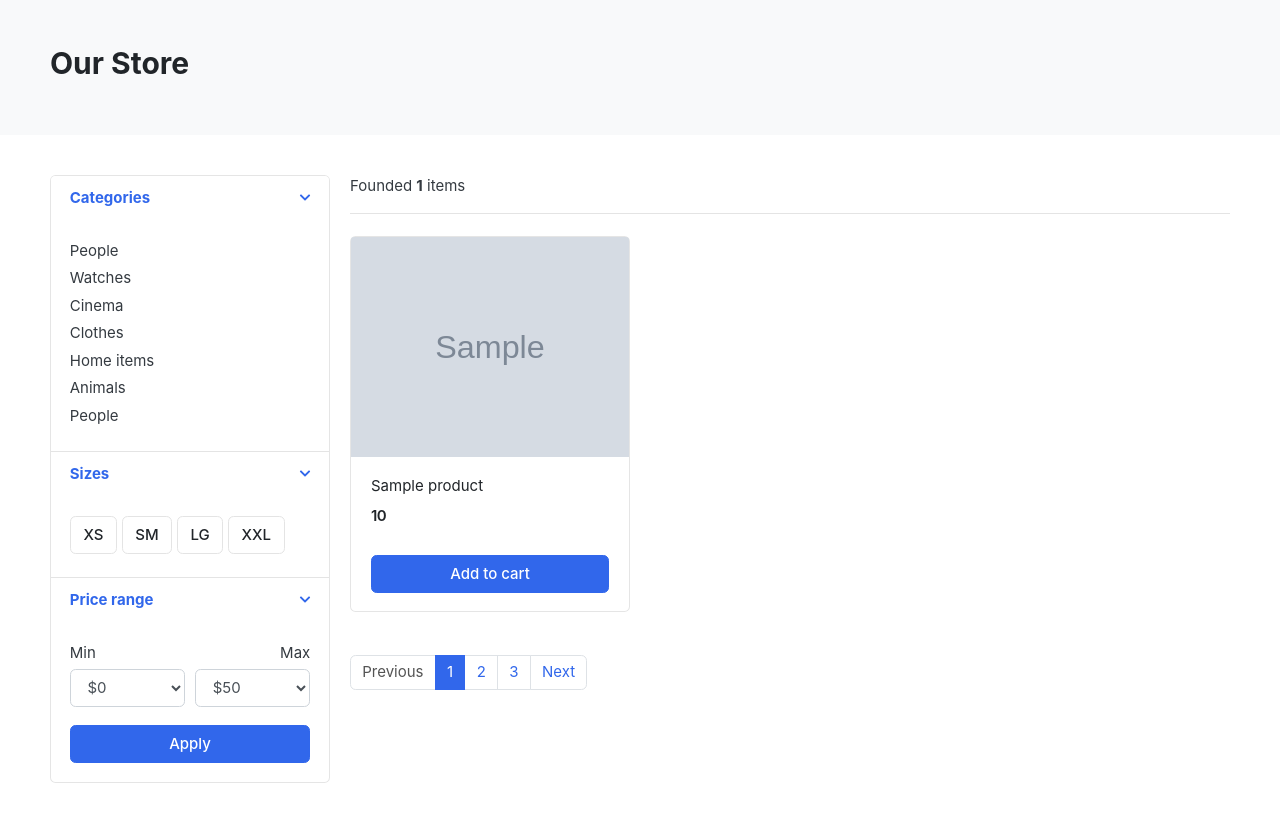
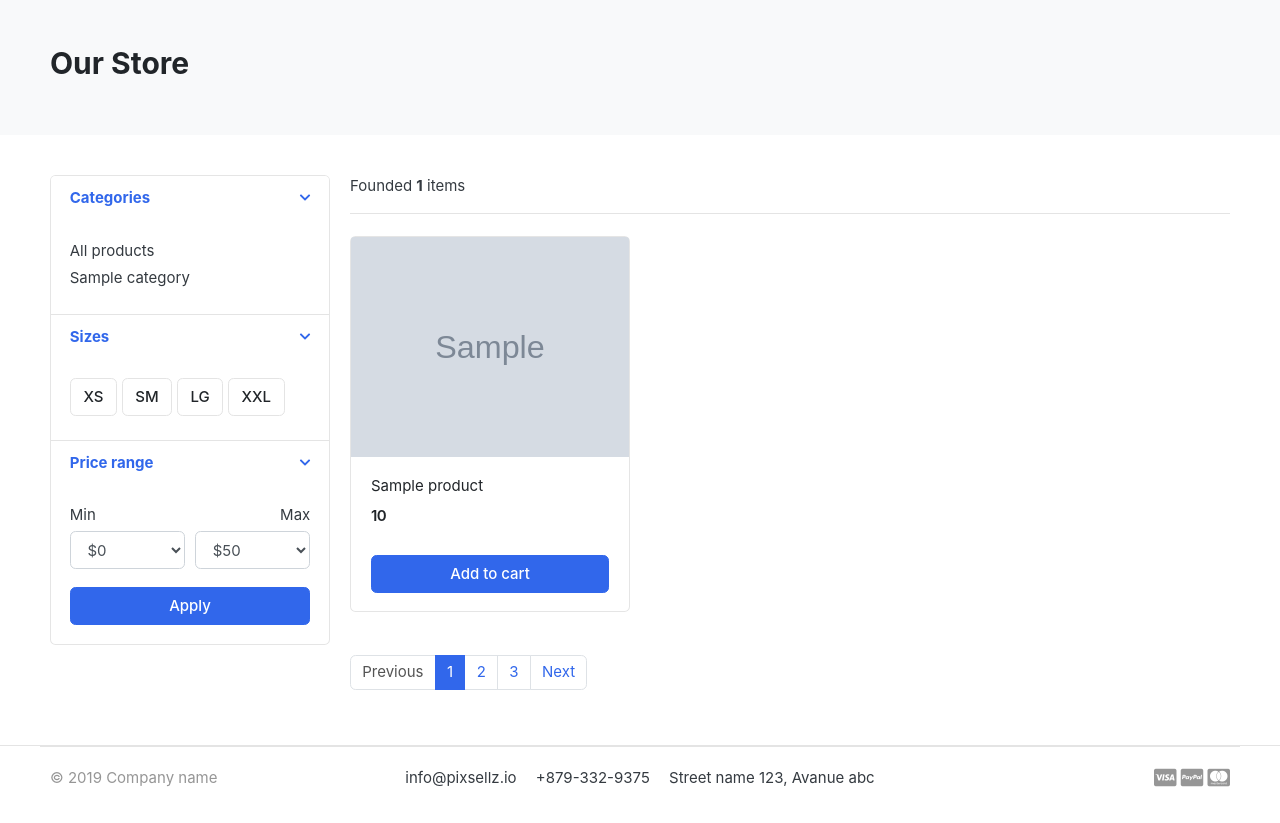
Before and after one commit to edupajeu/greatkart, a Django app: template templates/store/store.html in a window 1280 px wide. Shown: the part 119-942 px from the top of the page. After the commit the page ends 906 px from the top, so only its background shows below. Run offline with Django 3.2, Linux system fonts and the light colour scheme; the template is opened without the code that fills it: most values are stand-ins (such as "Sample title", 1, 10 or a date in 2020); grey boxes marked "Sample" are stand-in pictures; some libraries are stand-ins or nearby versions; some web fonts are replaced.

Commit message:
- Display Categories in the Store Page - Option All products in all category menu list

```diff
--- a/templates/includes/navbar.html
+++ b/templates/includes/navbar.html
@@ -36,7 +36,8 @@
 			<button type="button" class="btn btn-primary dropdown-toggle" data-toggle="dropdown">
 				<i class="fa fa-bars"></i> All category
 			</button>
-			<div class="dropdown-menu">
+			<div class="dropdown-menu"> <!-- category menu links -->
+				<li><a href="{% url 'store' %}">All products </a></li>
 				{% for category in links %}
 					<a class="dropdown-item" href="{{category.get_url}}">{{ category.category_name}}</a>
 				{% endfor %}
--- a/templates/store/store.html
+++ b/templates/store/store.html
@@ -28,14 +28,11 @@
 		<div class="filter-content collapse show" id="collapse_1" style="">
 			<div class="card-body">
 
-				<ul class="list-menu">
-				<li><a href="#">People  </a></li>
-				<li><a href="#">Watches </a></li>
-				<li><a href="#">Cinema  </a></li>
-				<li><a href="#">Clothes  </a></li>
-				<li><a href="#">Home items </a></li>
-				<li><a href="#">Animals</a></li>
-				<li><a href="#">People </a></li>
+				<ul class="list-menu"> <!-- category menu links -->
+				<li><a href="{% url 'store' %}">All products </a></li>
+				{% for category in  links %}
+					<li><a href="{{category.get_url}}">{{category.category_name}}  </a></li>
+				{% endfor %}
 				</ul>
 
 			</div> <!-- card-body.// -->
```
